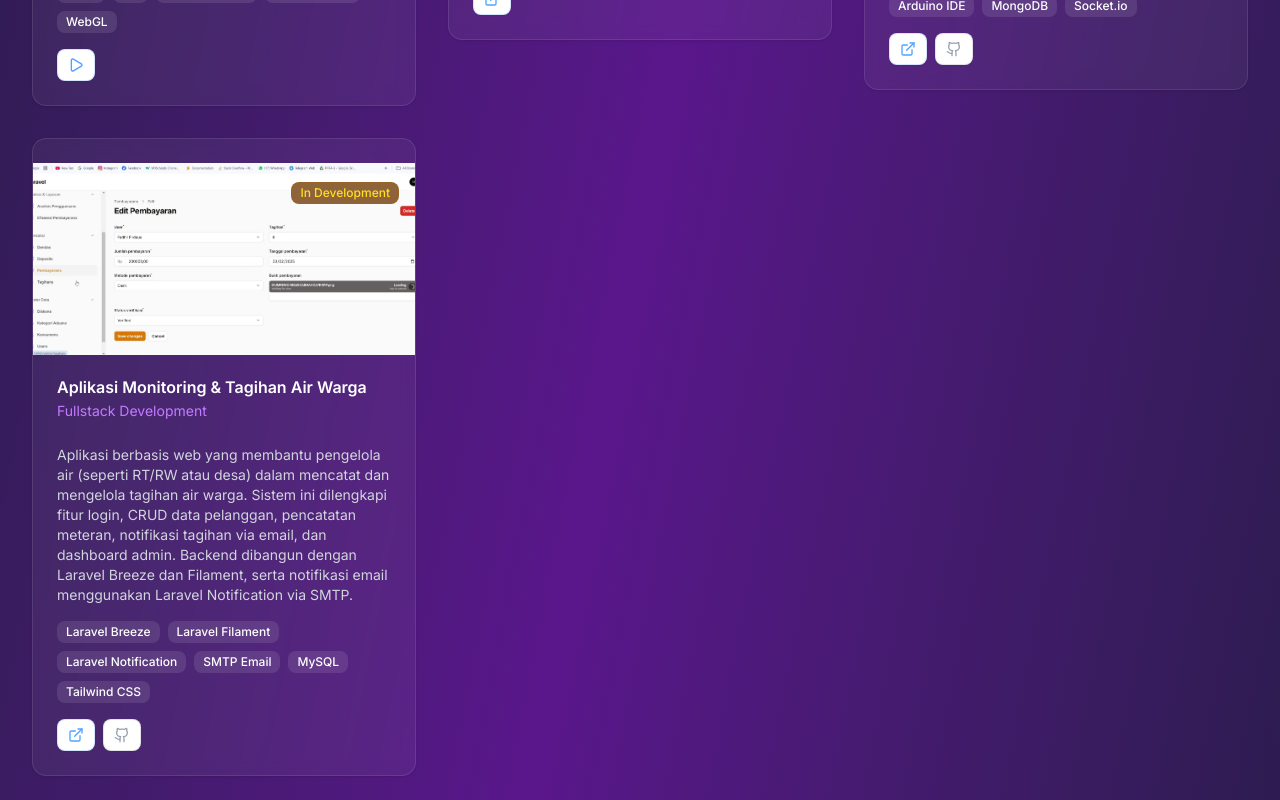
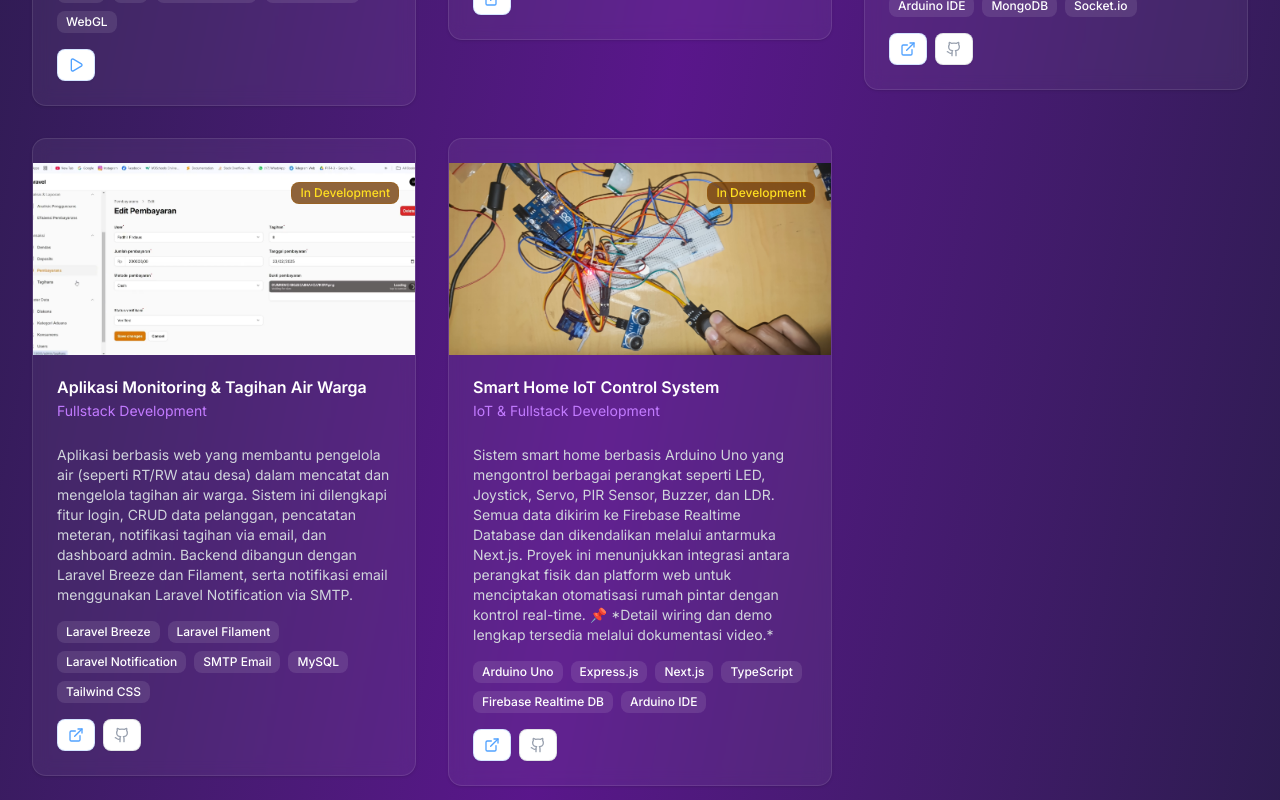
Before and after one commit to keydil/portfolio-next-udil, a Next.js app: page / in a window 1280 px wide. Shown: the part 3020-3820 px from the top of the page. Built offline with nearby package versions, Linux system fonts and the light colour scheme.

Commit message:
Add Smart Home IoT project

```diff
--- a/src/data/projects.ts
+++ b/src/data/projects.ts
@@ -66,5 +66,28 @@ Bagian kredit dibuat unik menggunakan robot karakter 3D yang dapat digerakkan, m
   liveLink: "https://youtu.be/IdaThKndyjk?si=toR7ksYHMaf8Pkgv",
   githubLink: "https://github.com//tagihan-air",
   status: "In Development"
+},
+{
+  id: 5,
+  title: "Smart Home IoT Control System",
+  category: "IoT & Fullstack Development",
+  description:
+    `Sistem smart home berbasis Arduino Uno yang mengontrol berbagai perangkat seperti LED, Joystick, Servo, PIR Sensor, Buzzer, dan LDR. Semua data dikirim ke Firebase Realtime Database dan dikendalikan melalui antarmuka Next.js.
+
+Proyek ini menunjukkan integrasi antara perangkat fisik dan platform web untuk menciptakan otomatisasi rumah pintar dengan kontrol real-time.
+
+📌 *Detail wiring dan demo lengkap tersedia melalui dokumentasi video.*`,
+  image: "/images/projects/smart_home.jpg", // tinggal siapkan gambar
+  tech: [
+    "Arduino Uno",
+    "Express.js",
+    "Next.js",
+    "TypeScript",
+    "Firebase Realtime DB",
+    "Arduino IDE"
+  ],
+  liveLink: "https://youtube.com/@fadhilf1531?si=_juH3Cq7bbC1VxRI",
+  githubLink: "#",
+  status: "In Development"
 }
 ];
```
Also changed, not shown: public/images/projects/smart_home.jpg (added).
